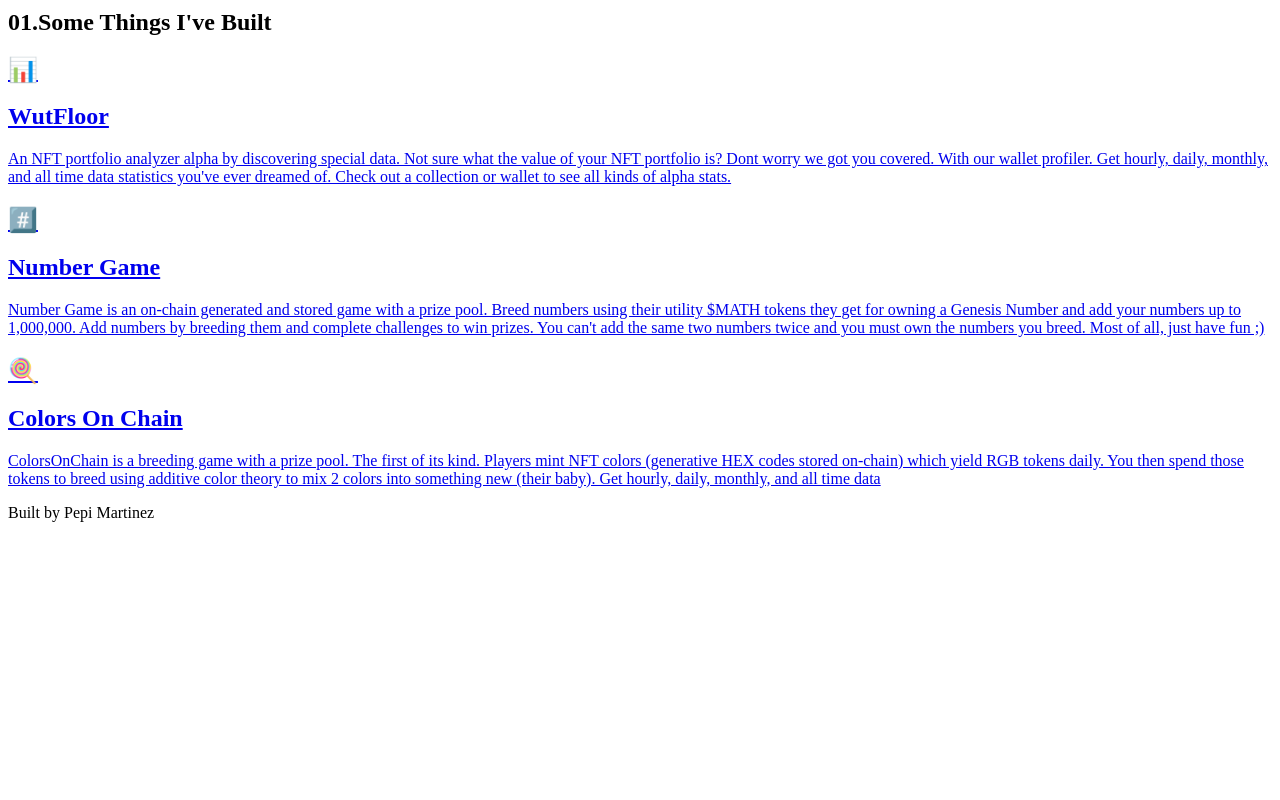
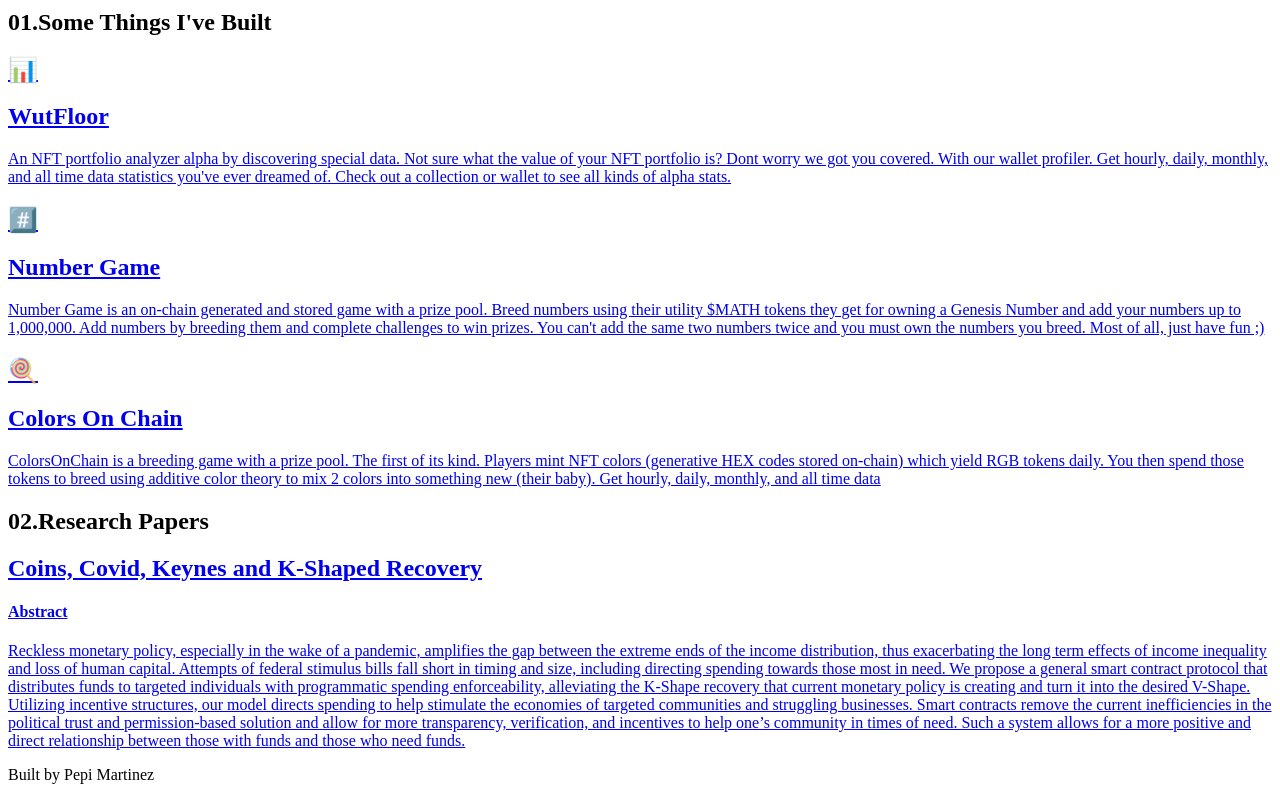
Before and after one commit to rarepepi/pepicodes, a Next.js app: page / in a window 1280 px wide. Shown: the part 978-1778 px from the top of the page. Before the commit the page ends 1516 px from the top, so only its background shows below. Built offline with nearby package versions, Linux system fonts and the light colour scheme; no server answers; some icons are missing.

Commit message:
added papers section

```diff
--- a/components/MainContent.js
+++ b/components/MainContent.js
@@ -5,7 +5,7 @@ import Router from "next/router";
 
 const MainContent = () => {
   return (
-    <div id="Why" className="space-y-12 ">
+    <div id="Why" className="">
       <Fade>
         <div className="flex flex-col justify-left mt-16 md:p-16 md:ml-32 h-screen">
           <p className="text-green-300 text-lg">Hi, my name is</p>
@@ -33,13 +33,6 @@ const MainContent = () => {
             </a>
           </div>
         </div>
-
-        <div>
-          <h2 className="text-gray-300 text-2xl text-center font-bold">
-            <span className="text-green-300 mr-4">01.</span>Some Things I've
-            Built
-          </h2>
-        </div>
       </Fade>
     </div>
   );
--- a/components/MyWork.js
+++ b/components/MyWork.js
@@ -3,23 +3,31 @@ import { Fade } from "react-reveal";
 
 const MyWork = () => {
   return (
+    <>
+      <div>
+        <h2 className="text-gray-300 text-2xl text-center font-bold">
+          <span className="text-green-300 mr-4">01.</span>Some Things I've Built
+        </h2>
+      </div>
       <div className="flex flex-row flex-wrap justify-center p-16">
         <Fade>
           <div className="bg-bg-light m-4 text-center hover:ring-2 hover:ring-green-300 md:w-1/3 cursor-pointer flex justify-center flex-row flex-wrap  py-8  md:space-x-12">
             <a href="https://wutfloor.xyz" target="_blank">
               <div className="text-white flex flex-col justify-center rounded-lg p-4 motion-safe:hover:scale-110  w-96">
-              <h2 className="text-white text-center font-bold text-2xl">📊</h2>
+                <h2 className="text-white text-center font-bold text-2xl">
+                  📊
+                </h2>
                 <h2 className="text-white text-center font-bold text-xl">
                   WutFloor
                 </h2>
 
                 <p className="pt-4 ">
-                An NFT portfolio analyzer alpha by discovering special data. Not
-                sure what the value of your NFT portfolio is? Dont worry we got
-                you covered. With our wallet profiler. Get hourly, daily,
-                monthly, and all time data statistics you've ever dreamed of.
-                Check out a collection or wallet to see all kinds of alpha
-                stats.
+                  An NFT portfolio analyzer alpha by discovering special data.
+                  Not sure what the value of your NFT portfolio is? Dont worry
+                  we got you covered. With our wallet profiler. Get hourly,
+                  daily, monthly, and all time data statistics you've ever
+                  dreamed of. Check out a collection or wallet to see all kinds
+                  of alpha stats.
                 </p>
               </div>
             </a>
@@ -28,7 +36,9 @@ const MyWork = () => {
           <div className="bg-bg-light m-4 text-center hover:ring-2 hover:ring-green-300 md:w-1/3 cursor-pointer flex justify-center flex-row flex-wrap  py-8  md:space-x-12">
             <a href="https://numbergame.io" target="_blank">
               <div className="text-white flex flex-col justify-center rounded-lg p-4 motion-safe:hover:scale-110 w-96">
-              <h2 className="text-white text-center font-bold text-2xl">#️⃣</h2>
+                <h2 className="text-white text-center font-bold text-2xl">
+                  #️⃣
+                </h2>
 
                 <h2 className="text-white text-center font-bold text-xl">
                   Number Game
@@ -36,11 +46,12 @@ const MyWork = () => {
 
                 <p className="pt-4">
                   Number Game is an on-chain generated and stored game with a
-                prize pool. Breed numbers using their utility $MATH tokens they
-                get for owning a Genesis Number and add your numbers up to
-                1,000,000. Add numbers by breeding them and complete challenges
-                to win prizes. You can't add the same two numbers twice and you
-                must own the numbers you breed. Most of all, just have fun ;)
+                  prize pool. Breed numbers using their utility $MATH tokens
+                  they get for owning a Genesis Number and add your numbers up
+                  to 1,000,000. Add numbers by breeding them and complete
+                  challenges to win prizes. You can't add the same two numbers
+                  twice and you must own the numbers you breed. Most of all,
+                  just have fun ;)
                 </p>
               </div>
             </a>
@@ -48,25 +59,28 @@ const MyWork = () => {
           <div className="bg-bg-light m-4 text-center hover:ring-2 hover:ring-green-300 md:w-1/3 cursor-pointer flex justify-center flex-row flex-wrap  py-8  md:space-x-12">
             <a href="https://colorsonchain.com" target="_blank">
               <div className="text-white flex flex-col justify-center rounded-lg p-4 motion-safe:hover:scale-110 w-96">
-              <h2 className="text-white text-center font-bold text-2xl">🍭</h2>
+                <h2 className="text-white text-center font-bold text-2xl">
+                  🍭
+                </h2>
 
                 <h2 className="text-white text-center font-bold text-xl">
                   Colors On Chain
                 </h2>
 
                 <p className="pt-4 text-gray-300">
-                ColorsOnChain is a breeding game with a prize pool. The first of
-                its kind. Players mint NFT colors (generative HEX codes stored
-                on-chain) which yield RGB tokens daily. You then spend those
-                tokens to breed using additive color theory to mix 2 colors into
-                something new (their baby). Get hourly, daily, monthly, and all
-                time data
+                  ColorsOnChain is a breeding game with a prize pool. The first
+                  of its kind. Players mint NFT colors (generative HEX codes
+                  stored on-chain) which yield RGB tokens daily. You then spend
+                  those tokens to breed using additive color theory to mix 2
+                  colors into something new (their baby). Get hourly, daily,
+                  monthly, and all time data
                 </p>
               </div>
             </a>
           </div>
         </Fade>
       </div>
+    </>
   );
 };
 
--- /dev/null
+++ b/components/Papers.js
@@ -0,0 +1,54 @@
+import React, { useEffect, useState } from "react";
+import { Fade } from "react-reveal";
+
+const Papers = () => {
+  return (
+    <>
+      <div>
+        <h2 className="text-gray-300 text-2xl text-center font-bold">
+          <span className="text-green-300 mr-4">02.</span>Research Papers
+        </h2>
+      </div>
+      <div className="flex flex-row flex-wrap justify-center p-16">
+        <Fade>
+          <div className="bg-bg-light m-4 text-center hover:ring-2 hover:ring-green-300 md:w-1/3 cursor-pointer flex justify-center flex-row flex-wrap  py-8  md:space-x-12">
+            <a
+              href="https://pepi.codes/doc/coinscovidkeynes.pdf"
+              target="_blank"
+            >
+              <div className="text-white flex flex-col justify-center rounded-lg p-4 motion-safe:hover:scale-110  w-96">
+                <h2 className="text-white text-center font-bold text-xl">
+                  Coins, Covid, Keynes and K-Shaped Recovery
+                </h2>
+                <h4 className="text-gray-400">Abstract</h4>
+                <p className="pt-4 ">
+                  Reckless monetary policy, especially in the wake of a
+                  pandemic, amplifies the gap between the extreme ends of the
+                  income distribution, thus exacerbating the long term effects
+                  of income inequality and loss of human capital. Attempts of
+                  federal stimulus bills fall short in timing and size,
+                  including directing spending towards those most in need. We
+                  propose a general smart contract protocol that distributes
+                  funds to targeted individuals with programmatic spending
+                  enforceability, alleviating the K-Shape recovery that current
+                  monetary policy is creating and turn it into the desired
+                  V-Shape. Utilizing incentive structures, our model directs
+                  spending to help stimulate the economies of targeted
+                  communities and struggling businesses. Smart contracts remove
+                  the current inefficiencies in the political trust and
+                  permission-based solution and allow for more transparency,
+                  verification, and incentives to help one’s community in times
+                  of need. Such a system allows for a more positive and direct
+                  relationship between those with funds and those who need
+                  funds.
+                </p>
+              </div>
+            </a>
+          </div>
+        </Fade>
+      </div>
+    </>
+  );
+};
+
+export default Papers;
--- a/pages/index.js
+++ b/pages/index.js
@@ -7,6 +7,7 @@ import Footer from "../components/Footer";
 import Head from "next/head";
 import MyWork from "../components/MyWork";
 import BackgroundMagic from "../components/BackgroundMagic";
+import Papers from "../components/Papers";
 function sleep(ms) {
   return new Promise((resolve) => setTimeout(resolve, ms));
 }
@@ -56,6 +57,9 @@ class HomePage extends React.Component {
             <section className="">
               <MyWork />
             </section>
+            <section className="">
+              <Papers />
+            </section>
           </div>
           <section className="mt-16 w-full">
             <Footer />
```
Also changed, not shown: 1 other file (tests, documents, lock files or other folders). Lines whose indentation alone changed are shown as unchanged.
